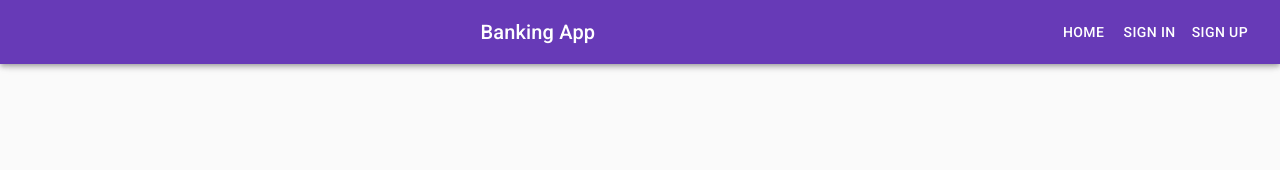
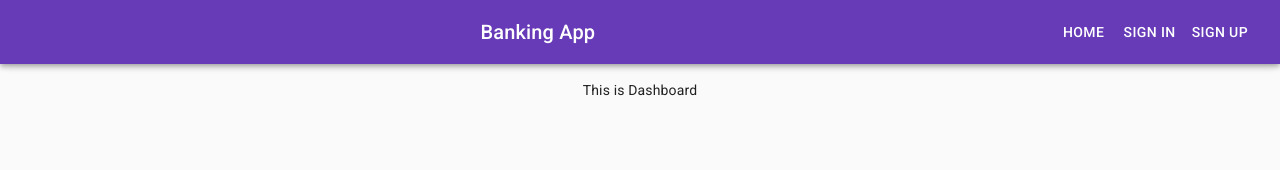
Before and after one commit to ridbay/Banka-React, a React (Create React App) app: page /dashboard in a window 1280 px wide. Shown: the top 170 px of the page. Built offline with nearby package versions, Linux system fonts and the light colour scheme; the HTML template or start-up script is replaced by a standard one.

Commit message:
Dashboard page added

```diff
--- a/src/App.js
+++ b/src/App.js
@@ -3,8 +3,9 @@ import './App.css';
 import Home from './pages/Home';
 import SignIn from './pages/SignIn';
 import SignUp from './pages/SignUp';
-import NavBar from './components/NavBar'
-import Footer from './components/Footer'
+import NavBar from './components/NavBar';
+import Footer from './components/Footer';
+import Dashboard from './pages/Dashboard';
 
 import {
   BrowserRouter as Router,
@@ -42,9 +43,10 @@ function App() {
         <Router>
           <div className='container'>
             <Switch>
+            <Route exact path="/" component={Home} />
               <Route exact path="/signin" component={SignIn} />
               <Route exact path="/signup" component={SignUp} />
-              <Route exact path="/" component={Home} />
+              <Route exact path="/dashboard" component={Dashboard} />
 
             </Switch>
           </div>
--- /dev/null
+++ b/src/pages/Dashboard.jsx
@@ -0,0 +1,11 @@
+import React, { Component } from 'react'
+
+export default class Dashboard extends Component {
+    render() {
+        return (
+            <div>
+                This is Dashboard
+            </div>
+        )
+    }
+}
```
